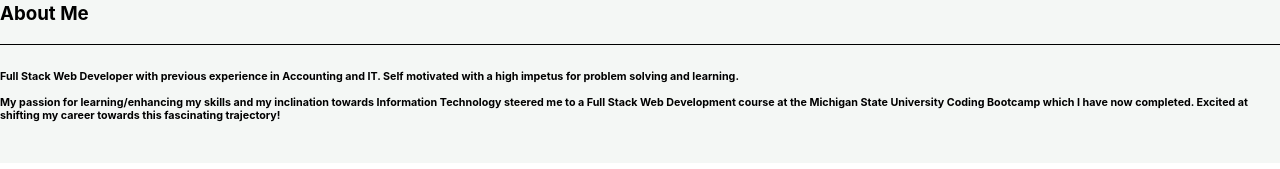
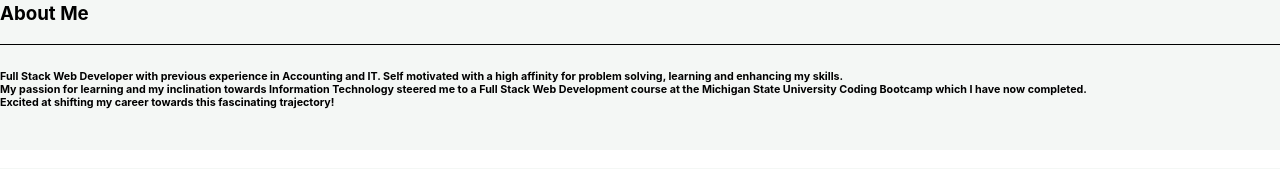
Before and after one commit to jmasaviru/React-Portfolio, a React (Create React App) app: page / in a window 1280 px wide. Shown: the part 479-648 px from the top of the page. Built offline with nearby package versions, Linux system fonts and the light colour scheme.

Commit message:
Updating About Me

```diff
--- a/src/components/AboutMe/index.js
+++ b/src/components/AboutMe/index.js
@@ -18,9 +18,11 @@ function AboutMe() {
                         <div class="media-body text-wrap">
                             <h3 class="mt-2">About Me</h3>
                                 <hr/>
-                            <h6>Full Stack Web Developer with previous experience in Accounting and IT. Self motivated with a high impetus for problem solving and learning.
-                                    <br/><br/>
-                                    My passion for learning/enhancing my skills and my inclination towards Information Technology steered me to a Full Stack Web Development course at the Michigan State University Coding Bootcamp which I have now completed. Excited at shifting my career towards this fascinating trajectory!
+                            <h6>Full Stack Web Developer with previous experience in Accounting and IT. Self motivated with a high affinity for problem solving, learning and enhancing my skills.
+                                    <br/>
+                                    My passion for learning and my inclination towards Information Technology steered me to a Full Stack Web Development course at the Michigan State University Coding Bootcamp which I have now completed.
+                                    <br/>
+                                    Excited at shifting my career towards this fascinating trajectory!
                             </h6>
 
                         </div>
```
